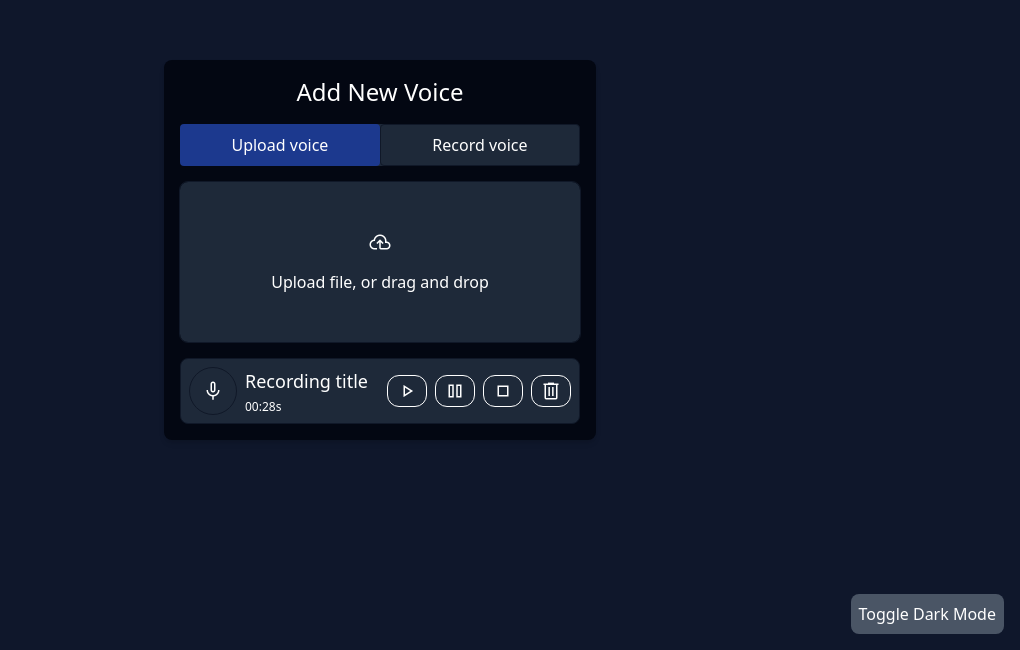
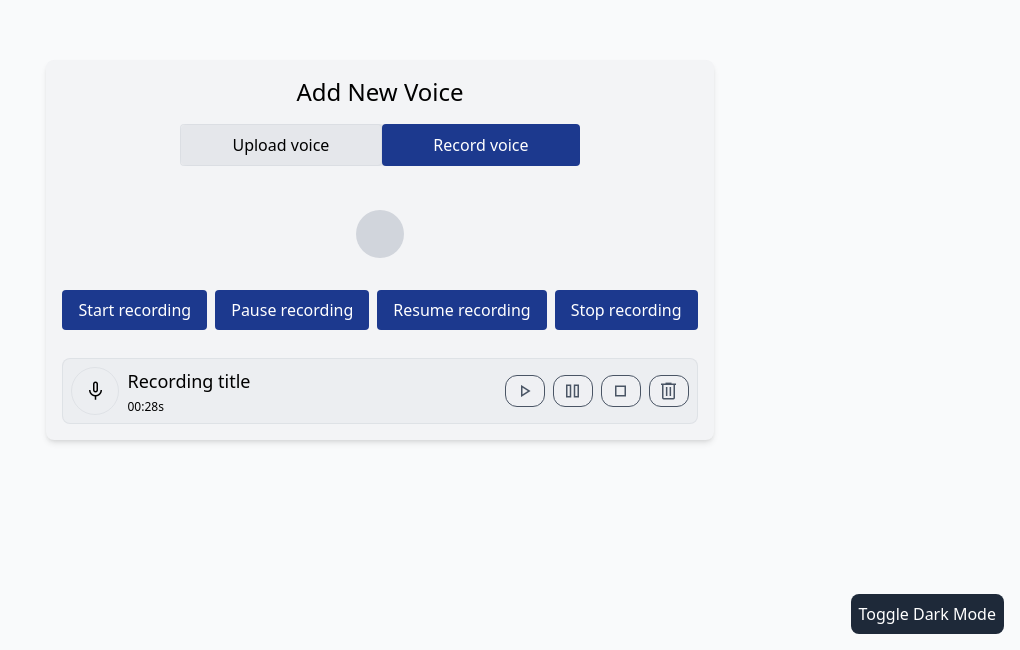
Before and after one commit to nuxtifyts/audio-lens, a website built with Vite: page index.html in a window 1280 px wide. Shown: the part 150-800 px from the top of the page, without its empty margins (260-1280 px from the left). Built offline with nearby package versions, Linux system fonts and the light colour scheme.

Commit message:
feat: update audio lens component to support recording mode and enhance UI interactions

```diff
--- a/index.html
+++ b/index.html
@@ -1,5 +1,5 @@
 <!doctype html>
-<html lang="en" class="dark">
+<html lang="en" class="">
   <head>
     <meta charset="UTF-8" />
     <meta name="viewport" content="width=device-width, initial-scale=1.0" />
@@ -51,9 +51,10 @@
         </button>
       </div>
 
+      <div class="flex flex-col w-full h-40">
         <template x-if="isUploadMode">
           <label
-          class="relative outline-gray-300/50 bg-gray-200/50 dark:outline-gray-900 dark:bg-gray-800 rounded-lg w-full cursor-pointer flex flex-col gap-4 items-center justify-center h-40"
+            class="relative outline-gray-300/50 bg-gray-200/50 dark:outline-gray-900 dark:bg-gray-800 rounded-lg w-full cursor-pointer flex flex-col gap-4 items-center justify-center h-full"
             :class="{
               'outline': !fileDraggedWithin,
               'outline-2': fileDraggedWithin
@@ -82,10 +83,43 @@
         </template>
 
         <template x-if="isRecordMode">
-        <div>
-          Record
+          <div class="h-full flex flex-col gap-4 items-center justify-center">
+            <div class="relative py-4">
+              <!-- <div class="absolute inset-0 flex items-center justify-center">
+                <div class="w-12 h-12 bg-blue-950 rounded-full animate-ping"></div>
+              </div> -->
+
+              <div class="w-12 h-12 bg-blue-900 bg-gray-300 dark:bg-gray-700 rounded-full"></div>
+            </div>
+
+            <div class="flex gap-2 items-center">
+              <button
+                class="py-2 px-4 rounded cursor-pointer transition-colors duration-300 ease-in-out bg-blue-900 hover:bg-blue-950 text-white"
+              >
+                Start recording
+              </button>
+
+              <button
+                class="py-2 px-4 rounded cursor-pointer transition-colors duration-300 ease-in-out bg-blue-900 hover:bg-blue-950 text-white"
+              >
+                Pause recording
+              </button>
+
+              <button
+                class="py-2 px-4 rounded cursor-pointer transition-colors duration-300 ease-in-out bg-blue-900 hover:bg-blue-950 text-white"
+              >
+                Resume recording
+              </button>
+
+              <button
+                class="py-2 px-4 rounded cursor-pointer transition-colors duration-300 ease-in-out bg-blue-900 hover:bg-blue-950 text-white"
+              >
+                Stop recording
+              </button>
+            </div>
           </div>
         </template>
+      </div>
 
       <div class="flex flex-col gap-4 w-full border border-gray-300/50 dark:border-gray-900 rounded-lg bg-gray-200/50 dark:bg-gray-800 p-2">
         <div class="flex gap-2 items-center">
--- a/src/audio-lens.ts
+++ b/src/audio-lens.ts
@@ -28,7 +28,7 @@ export function initAudioLens() {
             acceptedFileTypes,
             fileDraggedWithin: false,
             incorrectFileDragged: false,
-            mode: 'upload',
+            mode: 'record',
 
             get isUploadMode(): boolean { return this.mode === 'upload' },
             get isRecordMode(): boolean { return this.mode === 'record' },
```
Lines whose indentation alone changed are shown as unchanged.
